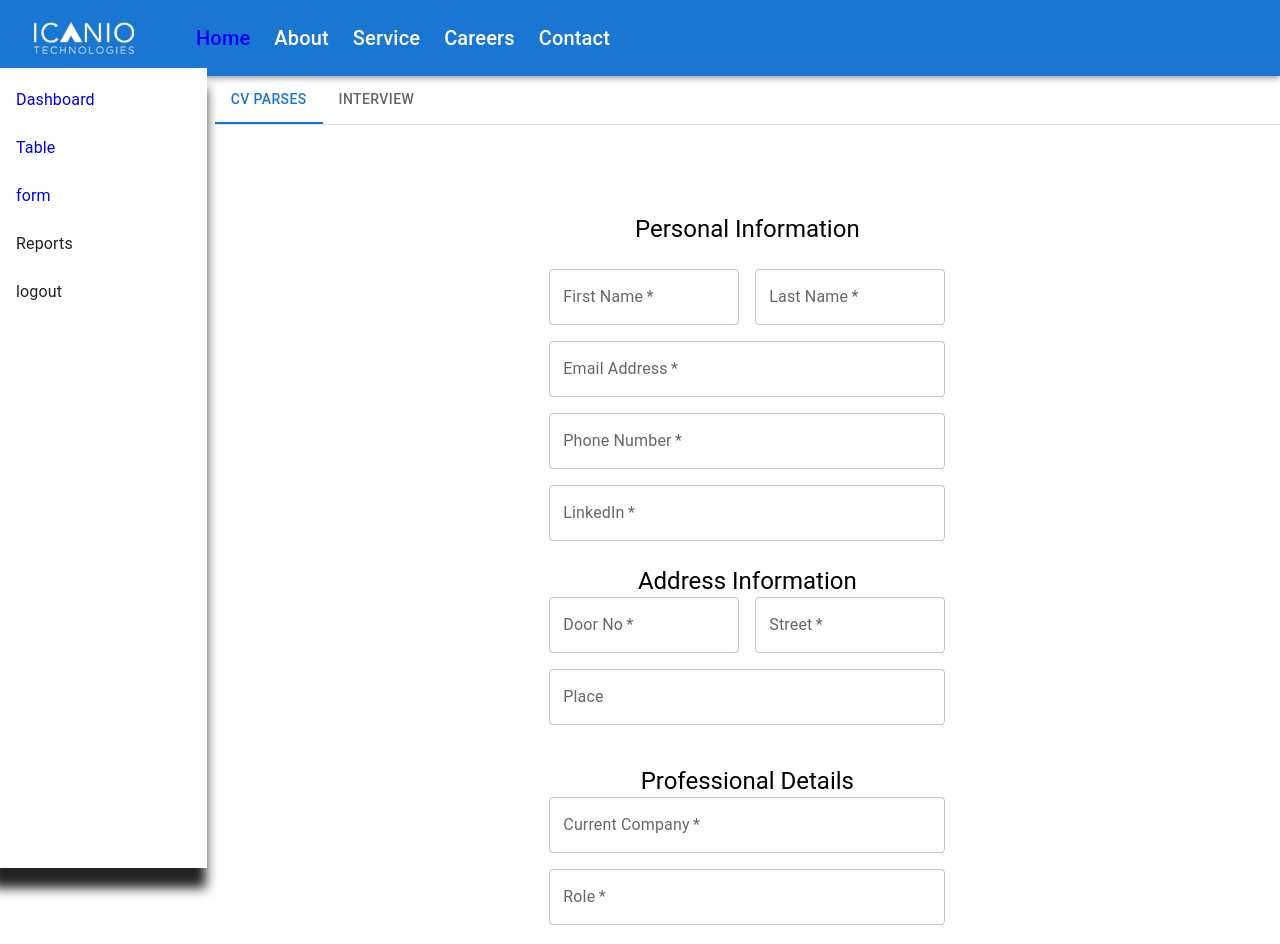
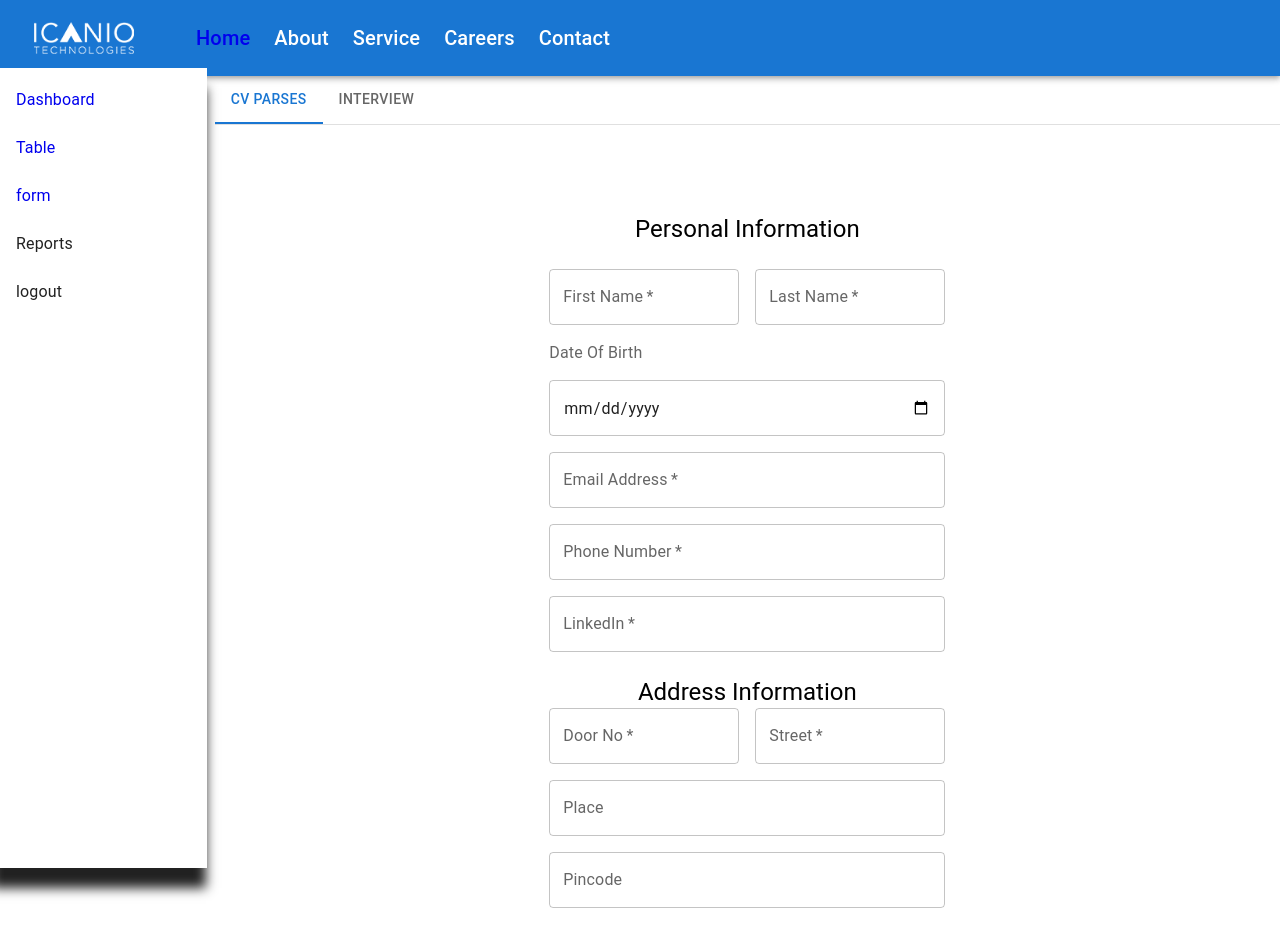
Before and after one commit to kanthan2000/Job-Application, a React (Create React App) app: page /navtab in a window 1280 px wide. Shown: the top 944 px of the page. Built offline with nearby package versions, Linux system fonts and the light colour scheme.

Commit message:
add address

```diff
--- a/src/components/Form/tabs/Personal.js
+++ b/src/components/Form/tabs/Personal.js
@@ -12,6 +12,8 @@ import axios from 'axios';
 import Position from './position/Position';
 import Resume from './resume/Resume';
 import Skill from '../tabs/skill/Skill';
+import InputLabel from '@mui/material/InputLabel';
+import Gender from './gender/Gender';
 const theme = createTheme();
 
 export default function SignUp() {
@@ -103,8 +105,15 @@ export default function SignUp() {
 		return {
 			firstName: form.get("firstName"),
 			lastName: form.get("lastName"),
+			dob: form.get("dob"),
 			email: form.get("email"),
 			phone: form.get("phoneNumber"),
+			address: {
+					doorNo: form.get("doorNo"),
+					street: form.get("street"),
+					place: form.get("place"),
+					pincode: form.get("pincode")
+			  		},
 			company: companyData,
 			qualification: qualificationData,
 			job: form.get("job"),
@@ -119,7 +128,6 @@ export default function SignUp() {
 	const renderSkillForm = () => {
 		setSkill([...skill, 1])
 	}
-
 
 
 	return (
@@ -158,6 +166,21 @@ export default function SignUp() {
 							autoComplete="family-name"
 						/>
 					</Grid>
+					{/* <Gender /> */}
+					<Grid item xs={12} sm={6}>
+                		<InputLabel   >
+                   		 Date Of Birth
+               		 </InputLabel>
+           			</Grid>
+           			 <Grid item xs={12} >
+               		 <TextField
+						required
+						fullWidth
+						name="dob"
+						type="date"
+						id="dob"
+               		 />
+           			 </Grid>
 					<Grid item xs={12}>
 						<TextField
 							required
@@ -175,7 +198,7 @@ export default function SignUp() {
 							fullWidth
 							name="phoneNumber"
 							label="Phone Number"
-							type="text"
+							type="number"
 							id="phonenumber"
 							autoComplete="phone"
 						/>
@@ -207,10 +230,10 @@ export default function SignUp() {
 							<TextField
 								required
 								fullWidth
-								name="Doorno"
+								name="DoorNo"
 								label="Door No"
-								type="text"
-								id="doorno"
+								type="number"
+								id="doorNo"
 								autoComplete="doorno"
 							/>
 						</Grid>
@@ -233,6 +256,16 @@ export default function SignUp() {
 								type="text"
 								id="place"
 								autoComplete="place"
+							/>
+						</Grid>
+						<Grid item xs={12} >
+							<TextField
+								fullWidth
+								name="pincode"
+								label="Pincode"
+								type="number"
+								id="pincode"
+								autoComplete="pincode"
 							/>
 						</Grid>
 					</Grid>
--- /dev/null
+++ b/src/components/Form/tabs/gender/Gender.js
@@ -0,0 +1,23 @@
+import * as React from 'react';
+import Radio from '@mui/material/Radio';
+import RadioGroup from '@mui/material/RadioGroup';
+import FormControlLabel from '@mui/material/FormControlLabel';
+import FormControl from '@mui/material/FormControl';
+import FormLabel from '@mui/material/FormLabel';
+
+export default function RowRadioButtonsGroup() {
+  return (
+    <FormControl>
+      <FormLabel items  id="demo-row-radio-buttons-group-label">Gender</FormLabel>
+      <RadioGroup
+        row
+        aria-labelledby="demo-row-radio-buttons-group-label"
+        name="row-radio-buttons-group"
+      >
+        <FormControlLabel item xs={6} value="male" control={<Radio />} label="Male" />
+        <FormControlLabel value="female" control={<Radio />} label="female" />
+        <FormControlLabel value="other" control={<Radio />} label="Other" />
+      </RadioGroup>
+    </FormControl>
+  );
+}
```
